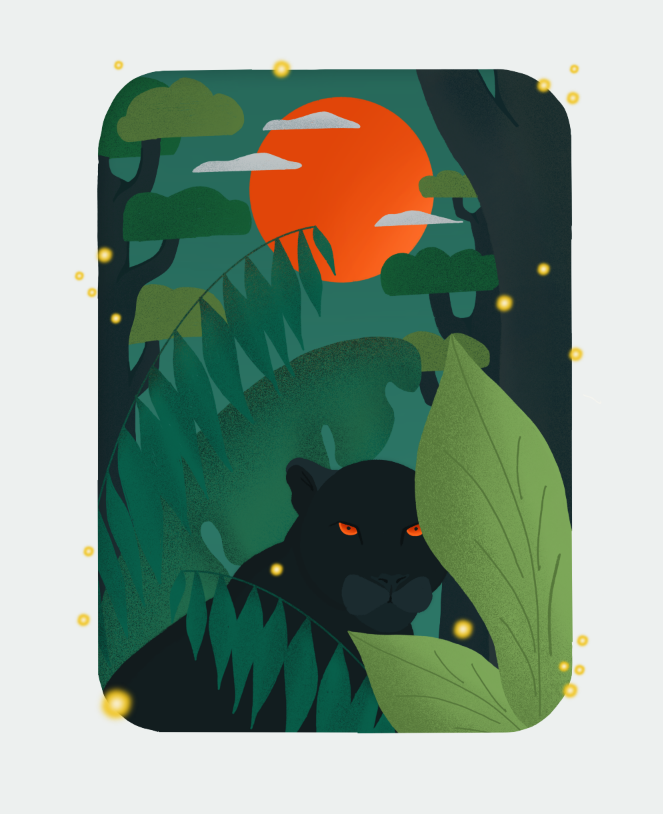
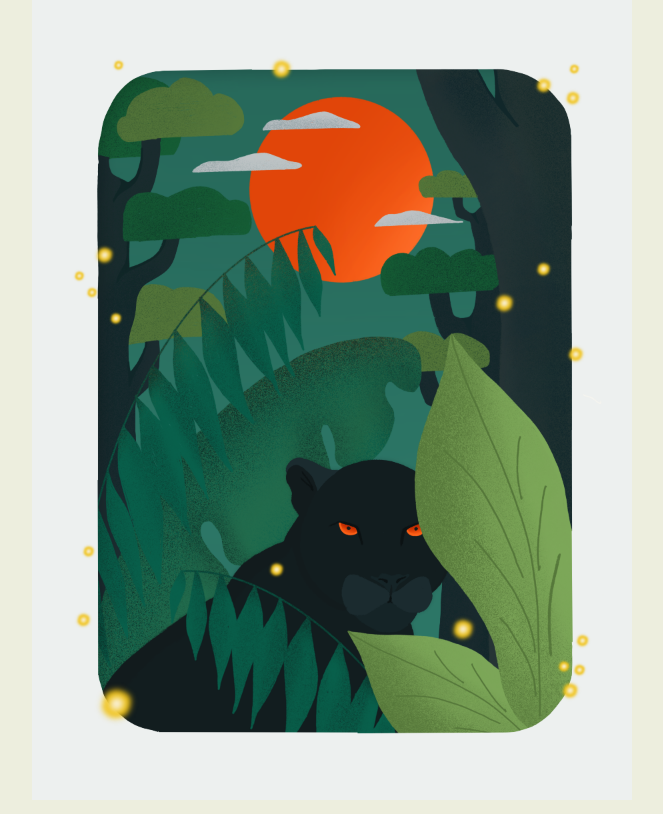
Before and after one commit to H-R-Design/Red-Moon-Parallax, a plain HTML site: page index.html in a window 1280 px wide. Shown: the whole page, without its empty margins (308-971 px from the left). Drawn offline with Linux system fonts and the light colour scheme; animation ran at ten frames a second.

Commit message:
Update styles.css

```diff
--- a/styles.css
+++ b/styles.css
@@ -3,7 +3,7 @@ body {
 	box-sizing: border-box;
 	margin: 0;
 	height: 100%;
-	background: #EDF0EF;
+	background: #edeede;
 	display: flex;
 	justify-content: center;
 	align-items: center;
```
